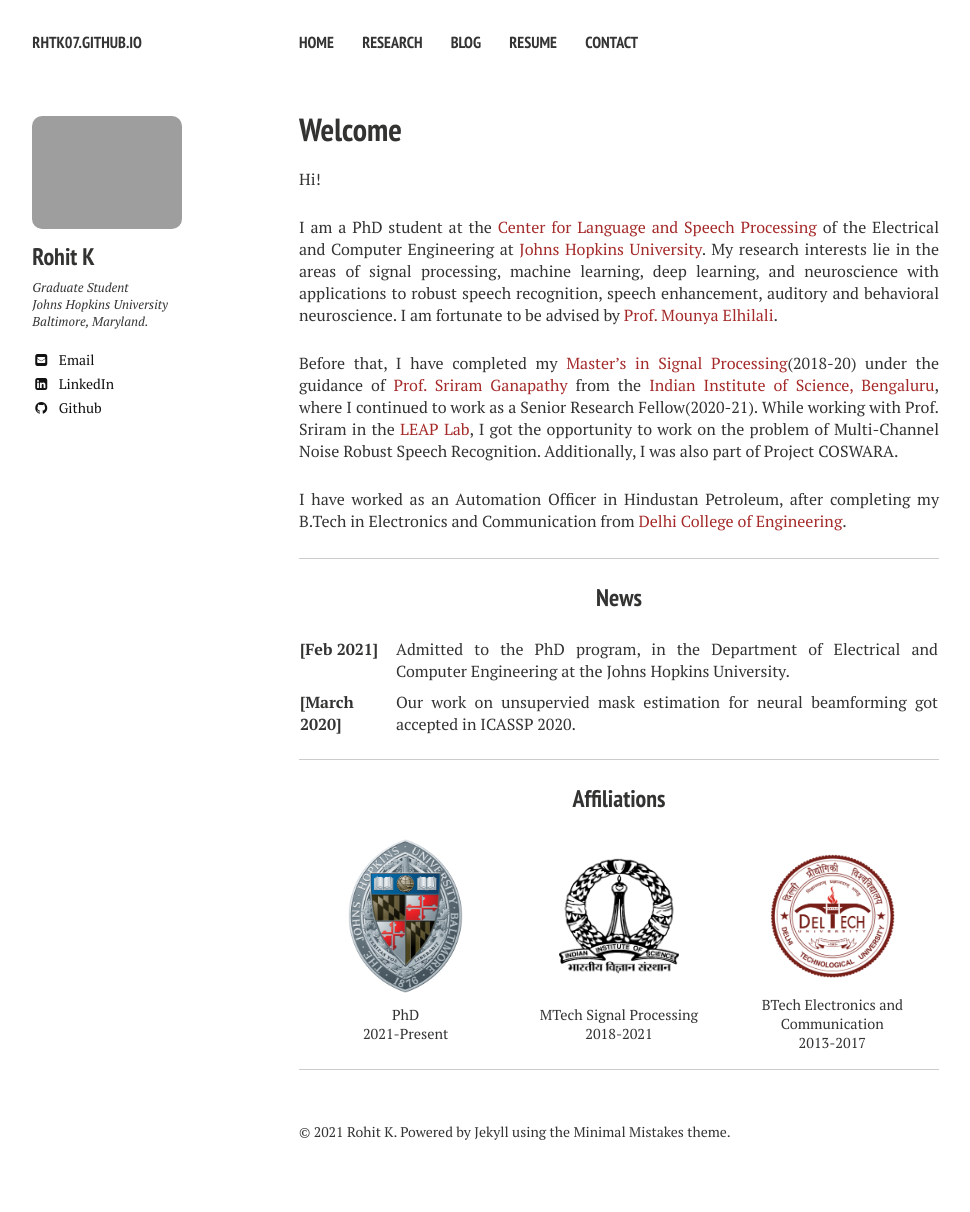
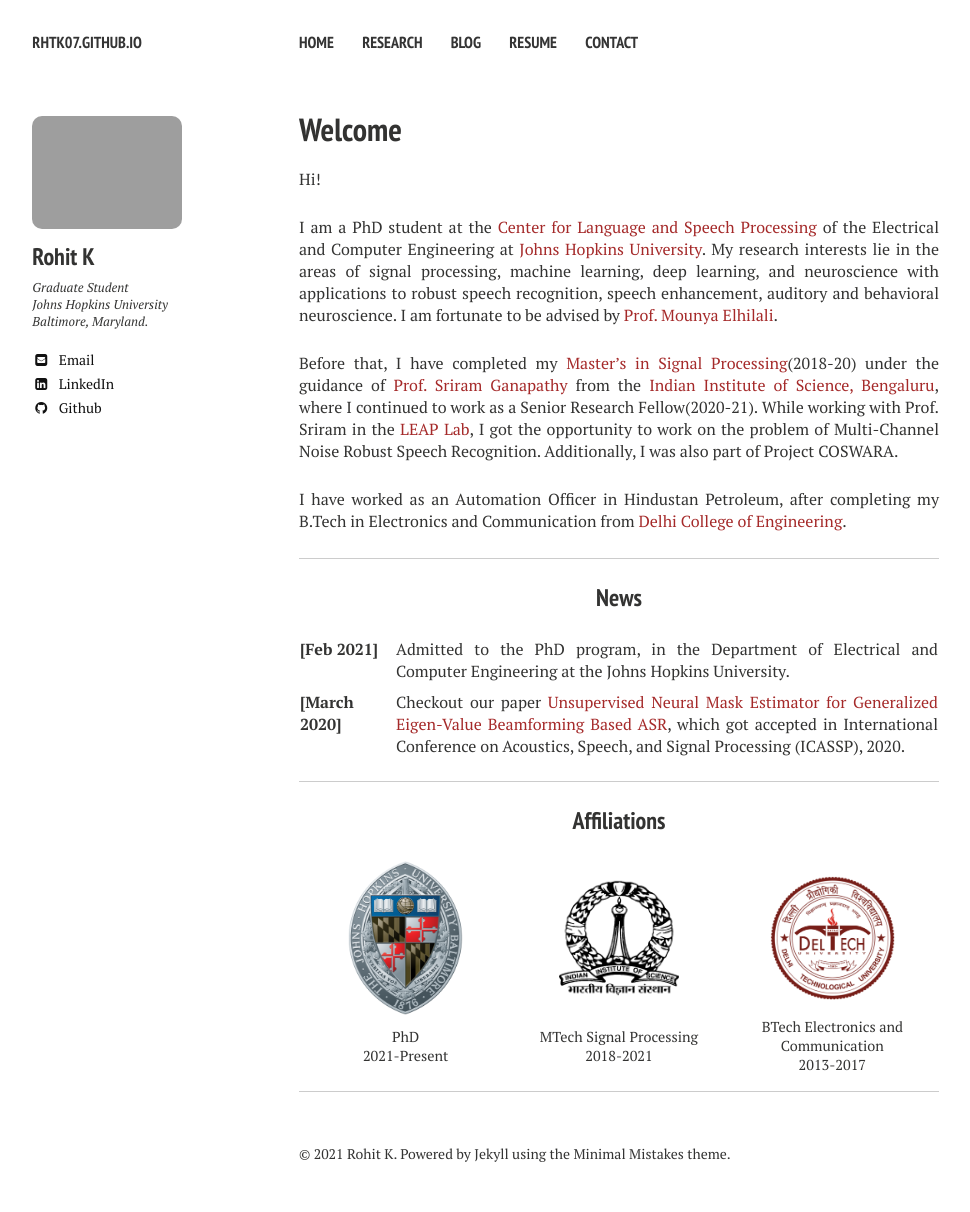
Before and after one commit to RhtK07/RhtK07.github.io, a Jekyll site: the page built from index.md, in a window 1280 px wide. Shown: the whole page, without its empty margins (21-991 px from the left). Built offline with Jekyll 4.4.1, drawn with Linux system fonts in a browser that asks for light colours; nearby versions of some CDN libraries; before the commit the page ends 1190 px from its top, so only the background shows below that.

Commit message:
some changes

```diff
--- a/index.md
+++ b/index.md
@@ -30,7 +30,7 @@ I have worked as an Automation Officer in Hindustan Petroleum, after completing
 
     <tr>
         <td valign="top"><strong>[March 2020]</strong></td>
-        <td> Our work on unsupervied mask estimation for neural beamforming got accepted in ICASSP 2020.
+        <td> Checkout our paper <a href="https://arxiv.org/pdf/1911.12617.pdf">Unsupervised Neural Mask Estimator for Generalized Eigen-Value Beamforming Based ASR</a>, which got accepted in International Conference on Acoustics, Speech, and Signal Processing (ICASSP), 2020.
         </td>
     </tr>
 
```
Also changed, not shown: 1 other file.
